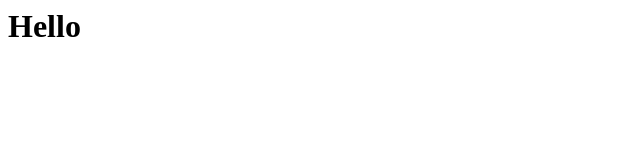
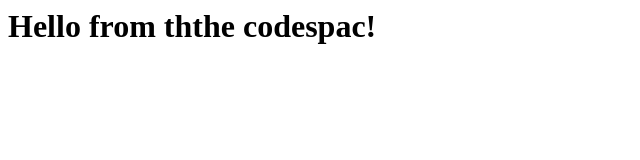
Before and after one commit to niroshanperera/skills-code-with-codespaces, a plain HTML site: page index.html in a window 1280 px wide. Shown: the whole page, without its empty margins (0-640 px from the left). Drawn offline with Linux system fonts and the light colour scheme.

Commit message:
Adding hellow from the codespace!

```diff
--- a/index.html
+++ b/index.html
@@ -1,4 +1,4 @@
 <HTML>
-<h1>Hello</h1>
+<h1>Hello from ththe codespac!</h1>
 
 </HTML>
```
